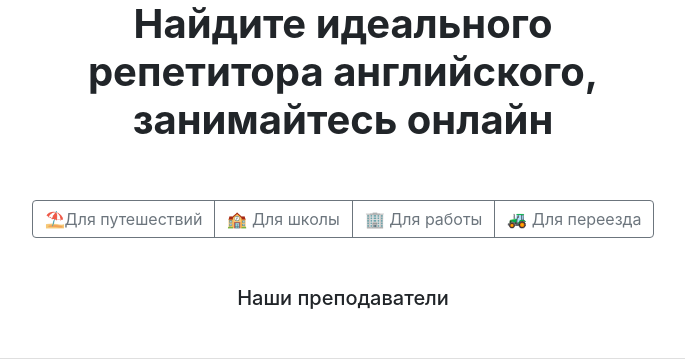
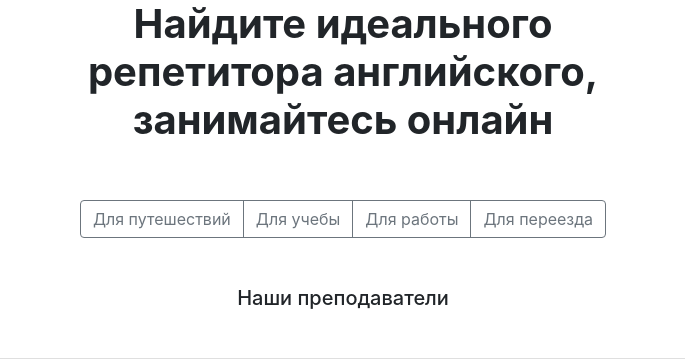
Before and after one commit to IvanRychkov/stepik-teachers, a Flask app: page / in a window 1280 px wide. Shown: the part 144-503 px from the top of the page, without its empty margins (297-982 px from the left). Run offline with Flask 2, Linux system fonts and the light colour scheme; some libraries are stand-ins or nearby versions.

Commit message:
feat: index.html template

```diff
--- a/app.py
+++ b/app.py
@@ -93,9 +93,9 @@ class RequestForm(PersonalForm):
 
 
 @app.route('/')
-def render_main():
+def render_index():
     """Здесь будет главная"""
-    return render_template('index.html')
+    return render_template('index.html', goals=get_goals())
 
 
 @app.route('/all/')
--- a/data/data.py
+++ b/data/data.py
@@ -4,7 +4,7 @@ teachers = [
 
     {
         "id": 0,
-        "name": "Morris Simmmons",
+        "name": "Morris Simmons",
         "about": "Репетитор американского английского языка. Структурированная система обучения. Всем привет! Я "
                  "предпочитаю называть себя «тренером» английского языка. Мои занятия похожи на тренировки",
         "rating": 4.2,
--- a/templates/index.html
+++ b/templates/index.html
@@ -5,10 +5,9 @@
         <h1 class="h1 text-center mx-auto mt-4 py-5"><strong>Найдите идеального <br>репетитора английского, <br>занимайтесь онлайн</strong></h1>
         <div class="text-center mb-5">
             <div class="btn-group mx-auto mb-0" role="group" aria-label="Basic example">
-                <a href="/goals/travel/" class="btn btn-outline-secondary">⛱Для путешествий</a>
-                <a href="/goals/study/" class="btn btn-outline-secondary">🏫 Для школы</a>
-                <a href="/goals/work/" class="btn btn-outline-secondary">🏢 Для работы</a>
-                <a href="/goals/relocate/" class="btn btn-outline-secondary">🚜 Для переезда</a>
+                {% for goal, name in goals.items() %}
+                <a href="/goals/{{ goal }}/" class="btn btn-outline-secondary">{{ name }}</a>
+                {% endfor %}
             </div>
         </div>
         <h2 class="h5 text-center mb-5">Наши преподаватели</h2>
```
